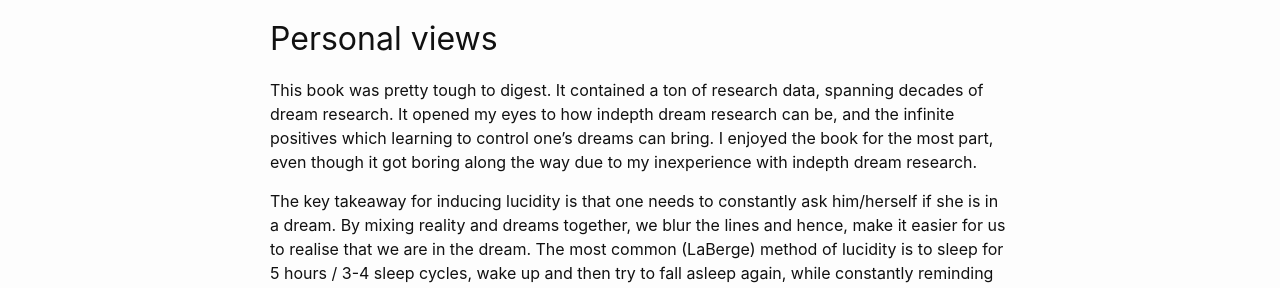
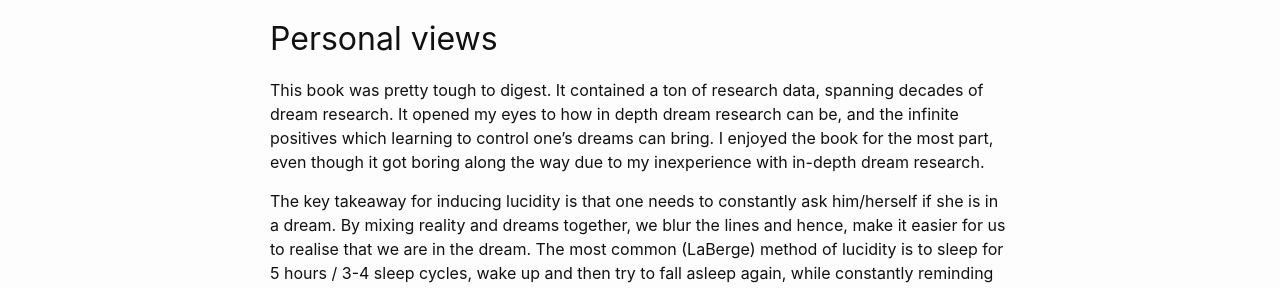
Before and after one commit to quinncheong/quinncheong.github.io, a Jekyll site: the page built from posts-book-reviews/_posts/2021-01-20-why-we-dream.markdown, in a window 1280 px wide. Shown: the part 432-720 px from the top of the page. Built offline with Jekyll 4.4.1, drawn with Linux system fonts in a browser that asks for light colours.

Commit message:
more corrections

```diff
--- a/posts-book-reviews/_posts/2021-01-20-why-we-dream.markdown
+++ b/posts-book-reviews/_posts/2021-01-20-why-we-dream.markdown
@@ -13,7 +13,7 @@ Did I like it: `Mostly`
 {% endhighlight %}
 
 ## Personal views
-This book was pretty tough to digest. It contained a ton of research data, spanning decades of dream research. It opened my eyes to how indepth dream research can be, and the infinite positives which learning to control one's dreams can bring. I enjoyed the book for the most part, even though it got boring along the way due to my inexperience with indepth dream research.
+This book was pretty tough to digest. It contained a ton of research data, spanning decades of dream research. It opened my eyes to how in depth dream research can be, and the infinite positives which learning to control one's dreams can bring. I enjoyed the book for the most part, even though it got boring along the way due to my inexperience with in-depth dream research.
 
 The key takeaway for inducing lucidity is that one needs to constantly ask him/herself if she is in a dream. By mixing reality and dreams together, we blur the lines and hence, make it easier for us to realise that we are in the dream. The most common (LaBerge) method of lucidity is to sleep for 5 hours / 3-4 sleep cycles, wake up and then try to fall asleep again, while constantly reminding yourself that you are intending to reach lucidity.
 
```
